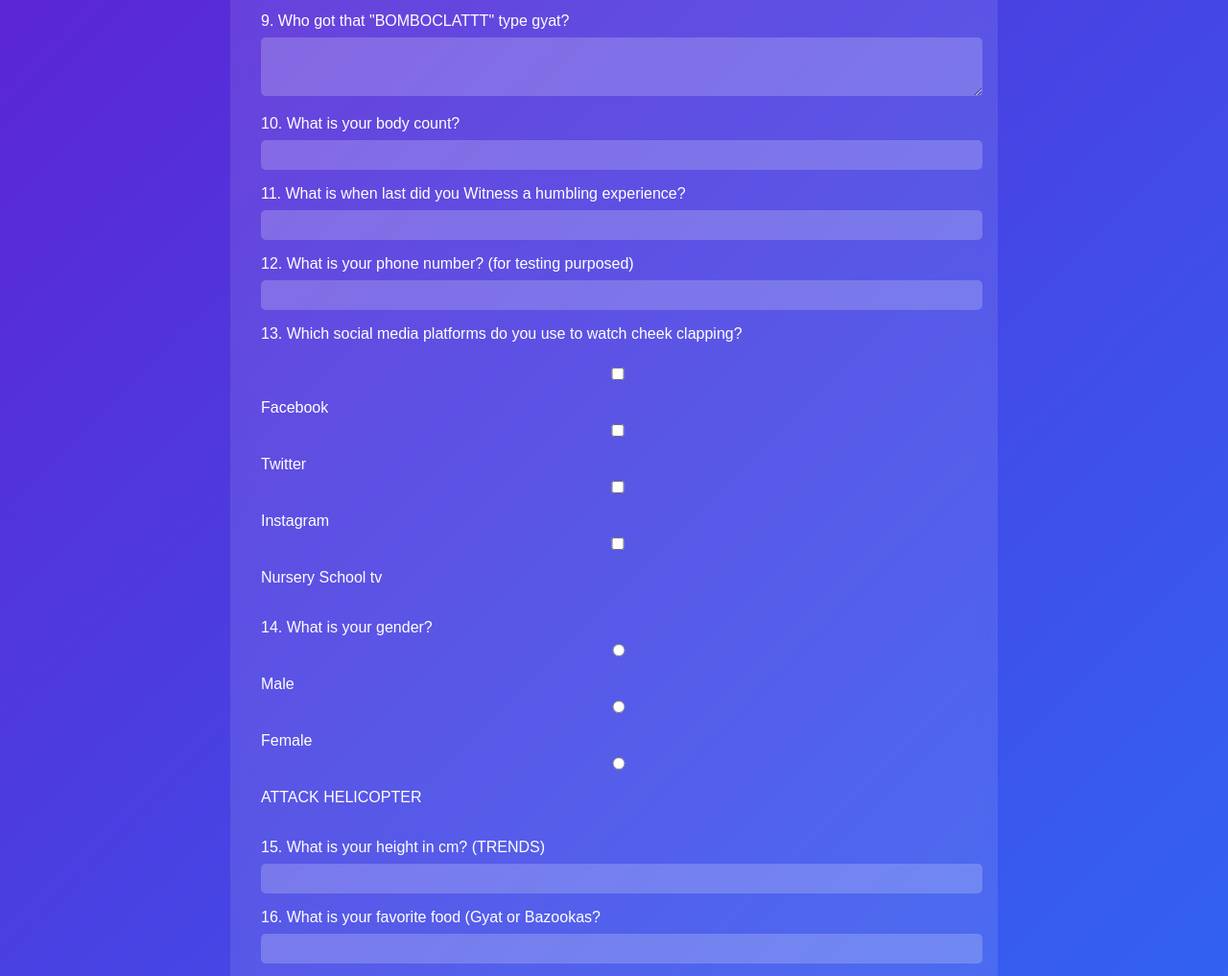
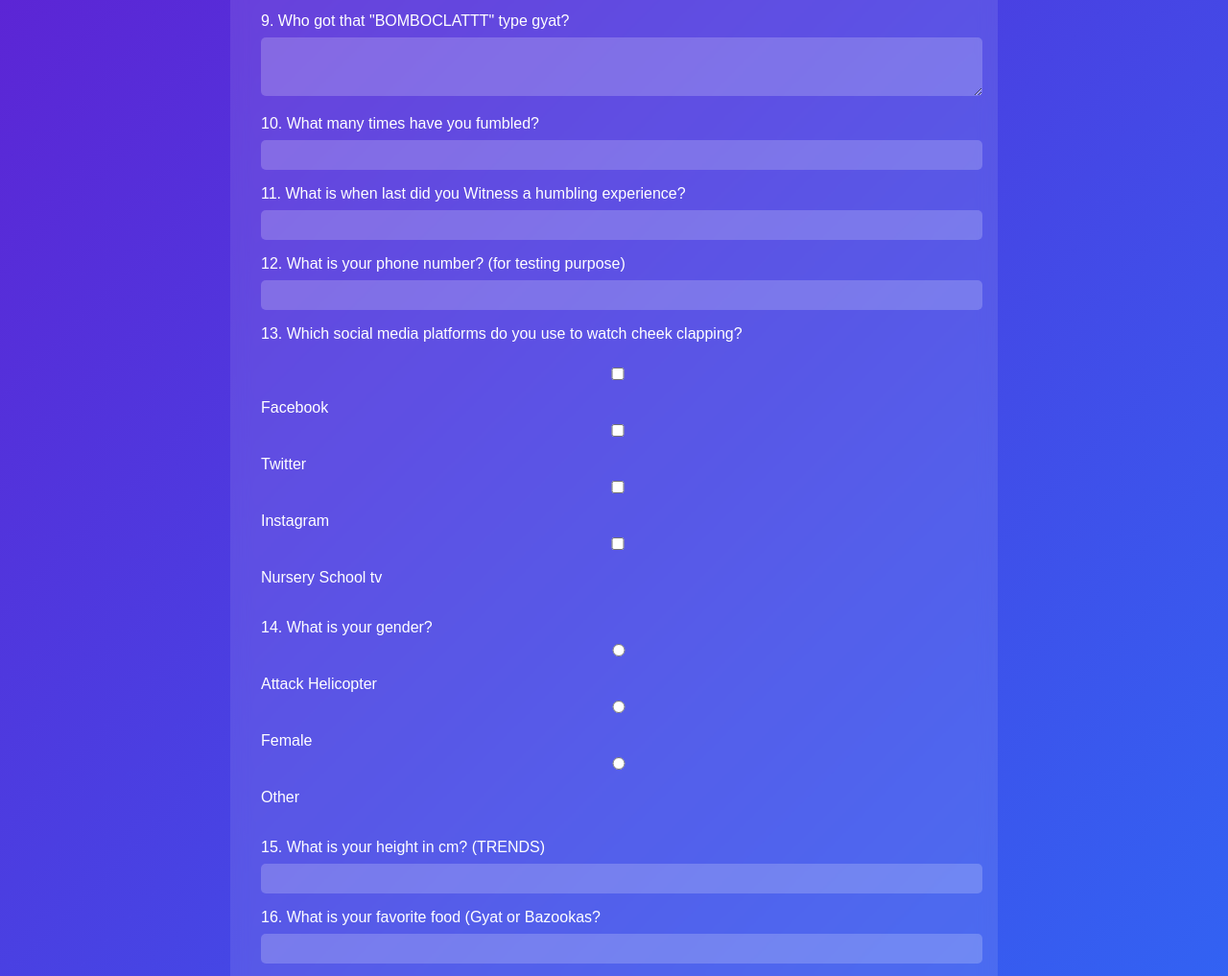
Before and after one commit to Swaye61/Swaye, a plain HTML site: page Index.html in a window 1280 px wide. Shown: the part 769-1786 px from the top of the page at 96% size. Drawn offline with Linux system fonts and the light colour scheme.

Commit message:
Update Index.html

```diff
--- a/Index.html
+++ b/Index.html
@@ -106,13 +106,13 @@
             <label for="hobbies">9. Who got that "BOMBOCLATTT" type gyat?</label>
             <textarea id="hobbies" name="NAMEEEE" rows="3" required></textarea>
 
-            <label for="favorite-number">10. What is your body count?</label>
+            <label for="favorite-number">10. What many times have you fumbled?</label>
             <input type="number" id="favorite-number" name="WHEN-BRO" required>
 
             <label for="website">11. What is when last did you Witness a humbling experience?</label>
             <input type="text" id="website" name="GOTTA=KNOW">
 
-            <label for="phone">12. What is your phone number? (for testing purposed)</label>
+            <label for="phone">12. What is your phone number? (for testing purpose)</label>
             <input type="tel" id="phone" name="phone" required>
 
             <label>13. Which social media platforms do you use to watch cheek clapping?</label>
@@ -137,15 +137,15 @@
             <label>14. What is your gender?</label>
             <div>
                 <input type="radio" id="male" name="gender" value="male" required>
-                <label for="male">Male</label>
+                <label for="male">Attack Helicopter</label>
             </div>
             <div>
                 <input type="radio" id="female" name="gender" value="female" required>
                 <label for="female">Female</label>
             </div>
             <div>
-                <input type="radio" id="other" name="HELICOPTA" value="other" required>
-                <label for="other">ATTACK HELICOPTER</label>
+                <input type="radio" id="other" name="other" value="other" required>
+                <label for="other">Other</label>
             </div>
 <br>
             <label for="height">15. What is your height in cm? (TRENDS)</label>
```
